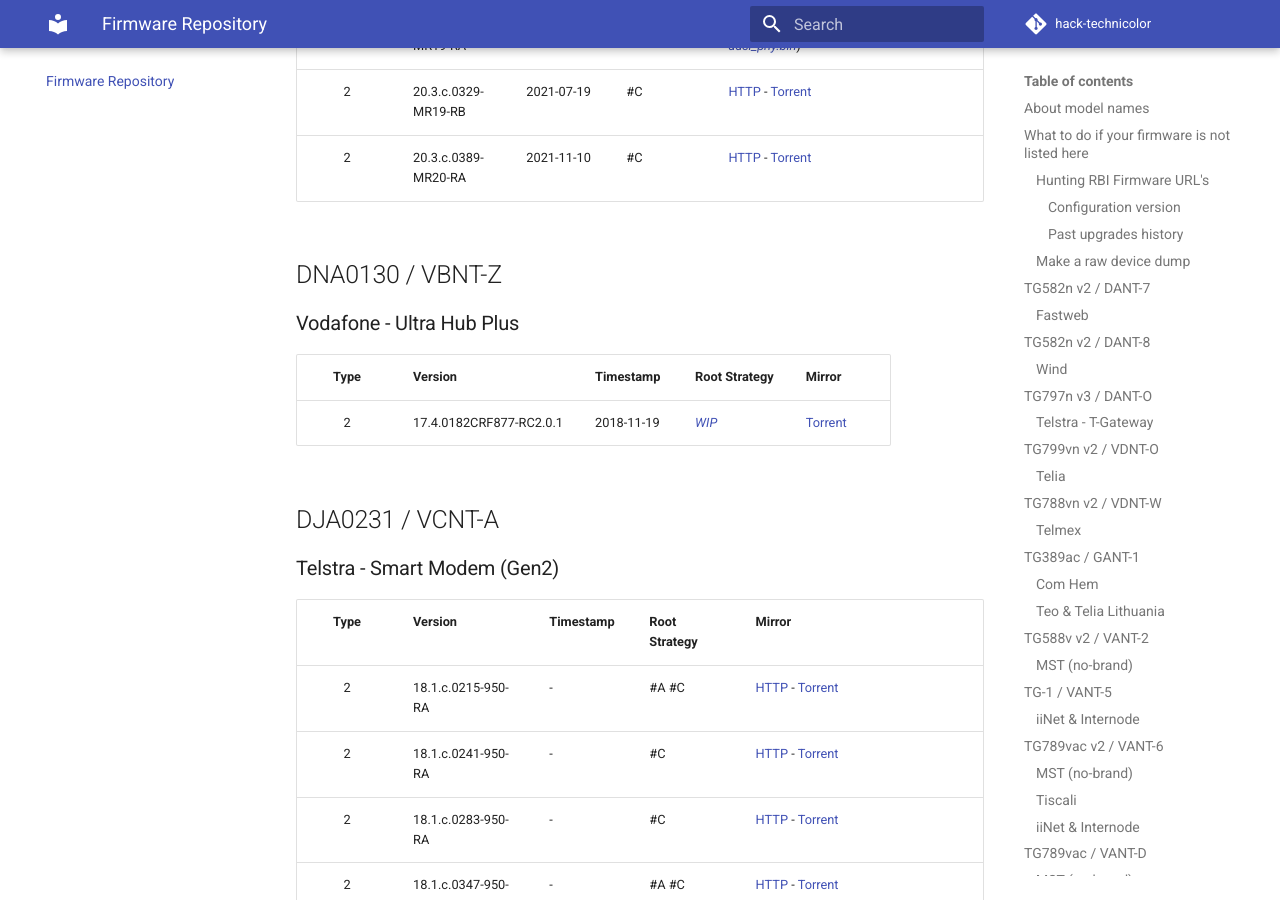
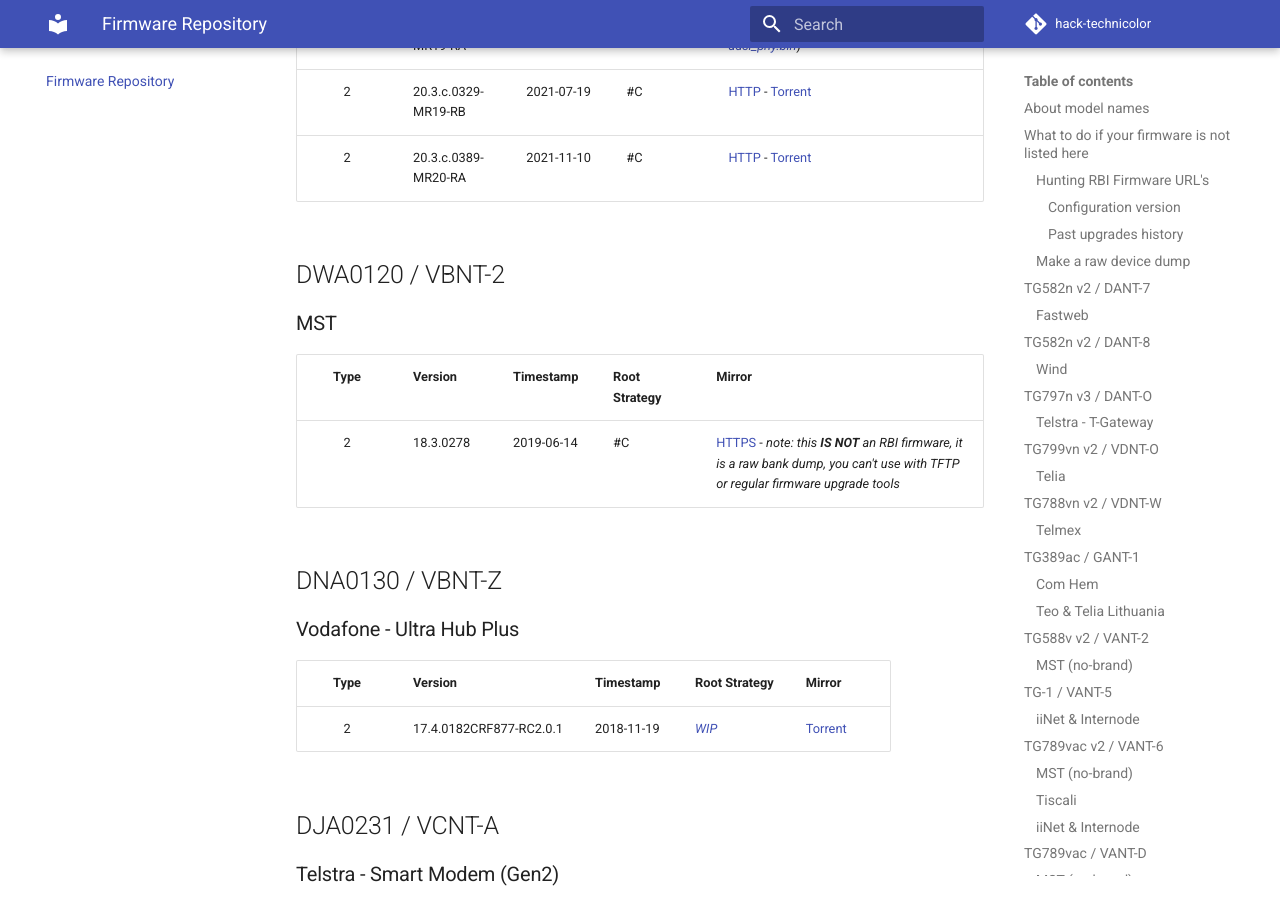
Before and after one commit to hack-technicolor/hack-technicolor, an MkDocs documentation site: the page built from docs/Repository.md, in a window 1280 px wide and 900 px high, scrolled down 21107 px. Built offline with MkDocs 1.6.1 and Material for MkDocs 9.7.7, drawn with Linux system fonts in a browser that asks for light colours; comment, search, counter and statistics services are not loaded.

Commit message:
vbnt-2: key, dump and repo entry

```diff
--- a/docs/Repository.md
+++ b/docs/Repository.md
@@ -555,6 +555,15 @@
 | 2      | 20.3.c.0329-MR19-RB | 2021-07-19 | #C            | [HTTP](http://fwstore.bdms.telstra.net/Technicolor_vbnt-v_20.3.c.0329-MR19-RB/vbnt-v_20.3.c.0329-MR19-RB.rbi) - [Torrent](https://github.com/hack-technicolor/hack-technicolor/blob/master/torrents/vbnt-v/vbnt-v_20.3.c.0329-MR19-RB.rbi.torrent?raw=true) |
 | 2      | 20.3.c.0389-MR20-RA | 2021-11-10 | #C            | [HTTP](http://fwstore.bdms.telstra.net/Technicolor_vbnt-v_20.3.c.0389-MR20-RA/vbnt-v_20.3.c.0389-MR20-RA.rbi) - [Torrent](https://github.com/hack-technicolor/hack-technicolor/blob/master/torrents/vbnt-v/vbnt-v_20.3.c.0389-MR20-RA.rbi.torrent?raw=true) |
 
+
+## DWA0120 / VBNT-2
+
+### MST
+
+| Type   | Version                 | Timestamp  | Root Strategy | Mirror |
+|:------:|:------------------------|:-----------|:--------------|:-------|
+| 2      | 18.3.0278               | 2019-06-14 | #C            | [HTTPS](https://github.com/hack-technicolor/tch-bank-dumps/raw/master/vbnt-2/mst-vbnt-2_18.3.0278-2741042-bank_dump.xz) - *note: this **IS NOT** an RBI firmware, it is a raw bank dump, you can't use with TFTP or regular firmware upgrade tools* |
+
 ## DNA0130 / VBNT-Z
 
 ### Vodafone - Ultra Hub Plus
```
Also changed, not shown: 1 other file.
